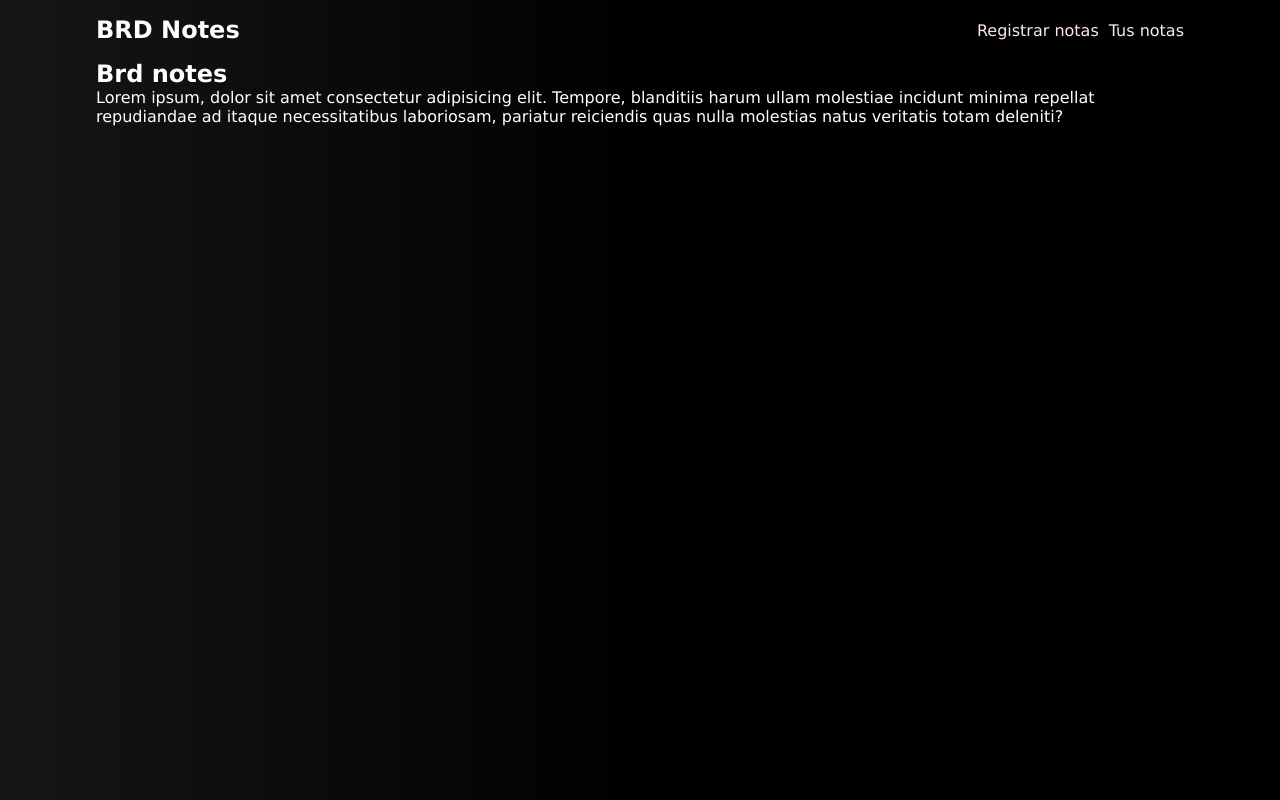
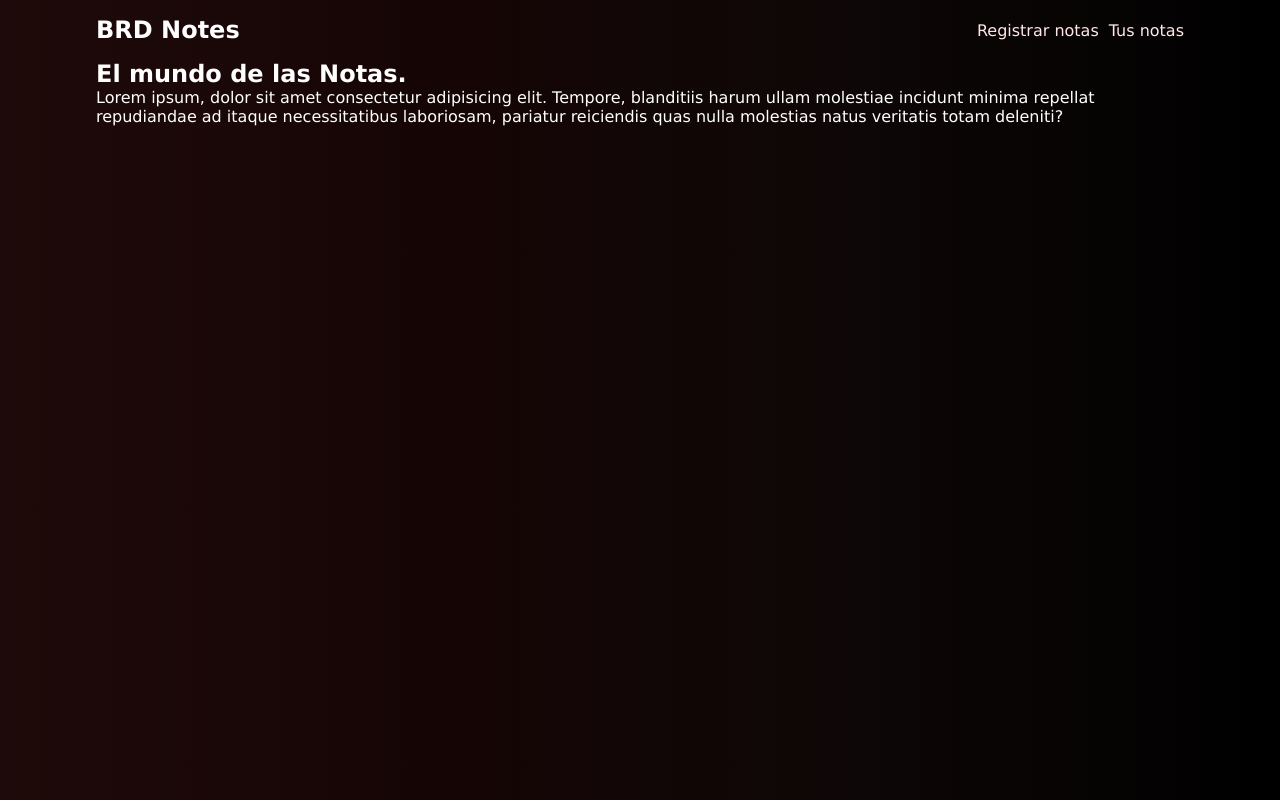
Before and after one commit to JoeCursewl/brd-django-final, a Django app: template notes/templates/brd_home.html in a window 1280 px wide. Run offline with Django 5.2, Linux system fonts and the light colour scheme; the template is opened without the code that fills it, so the values that code supplies are empty.

Commit message:
Brd Notes added -s

```diff
--- a/notes/static/index.css
+++ b/notes/static/index.css
@@ -3,9 +3,12 @@
   padding: 0;
   margin: 0;
 }
+html {
+    min-height: 100vh;
+}
 
 body {
-  background-image: linear-gradient(to right, #161616, #000, #000);
+  background-image: linear-gradient(to right, #1f0a0a, #160505, #0e0707, #000);
   color: white;
   font-family: "Poppins", "Lucida Sans Regular", "Lucida Grande",
     "Lucida Sans Unicode", Geneva, Verdana, sans-serif;
@@ -123,12 +126,13 @@ textarea {
   justify-content: center;
   flex-direction: column;
   gap: 3rem;
+  width: 100%;
 }
 
 .ul-notes {
   display: grid;
   grid-template-columns: 1fr 1fr 1fr;
-  width: 95%;
+  width: 100%;
   align-items: center;
   justify-items: center;
   gap: 2rem;
--- a/notes/templates/brd_home.html
+++ b/notes/templates/brd_home.html
@@ -19,7 +19,7 @@
         </div>
 
         <div class="content-landing">
-            <h1>Brd notes</h1>
+            <h1>El mundo de las Notas.</h1>
 
             <p>Lorem ipsum, dolor sit amet consectetur adipisicing elit. Tempore, blanditiis harum ullam molestiae incidunt minima repellat repudiandae ad itaque necessitatibus laboriosam,
                 pariatur reiciendis quas nulla molestias natus veritatis totam deleniti?</p>
--- a/notes/templates/get_notes.html
+++ b/notes/templates/get_notes.html
@@ -14,7 +14,7 @@
       {% for note in notes %}
 
       <div class="container">
-        <p>{{ note.nota }} </p>
+        <p><a href="{% url 'notedetail' note.id  %}">{{ note.nota }}</a></p>
       </div>
 
       {% endfor %}
```
